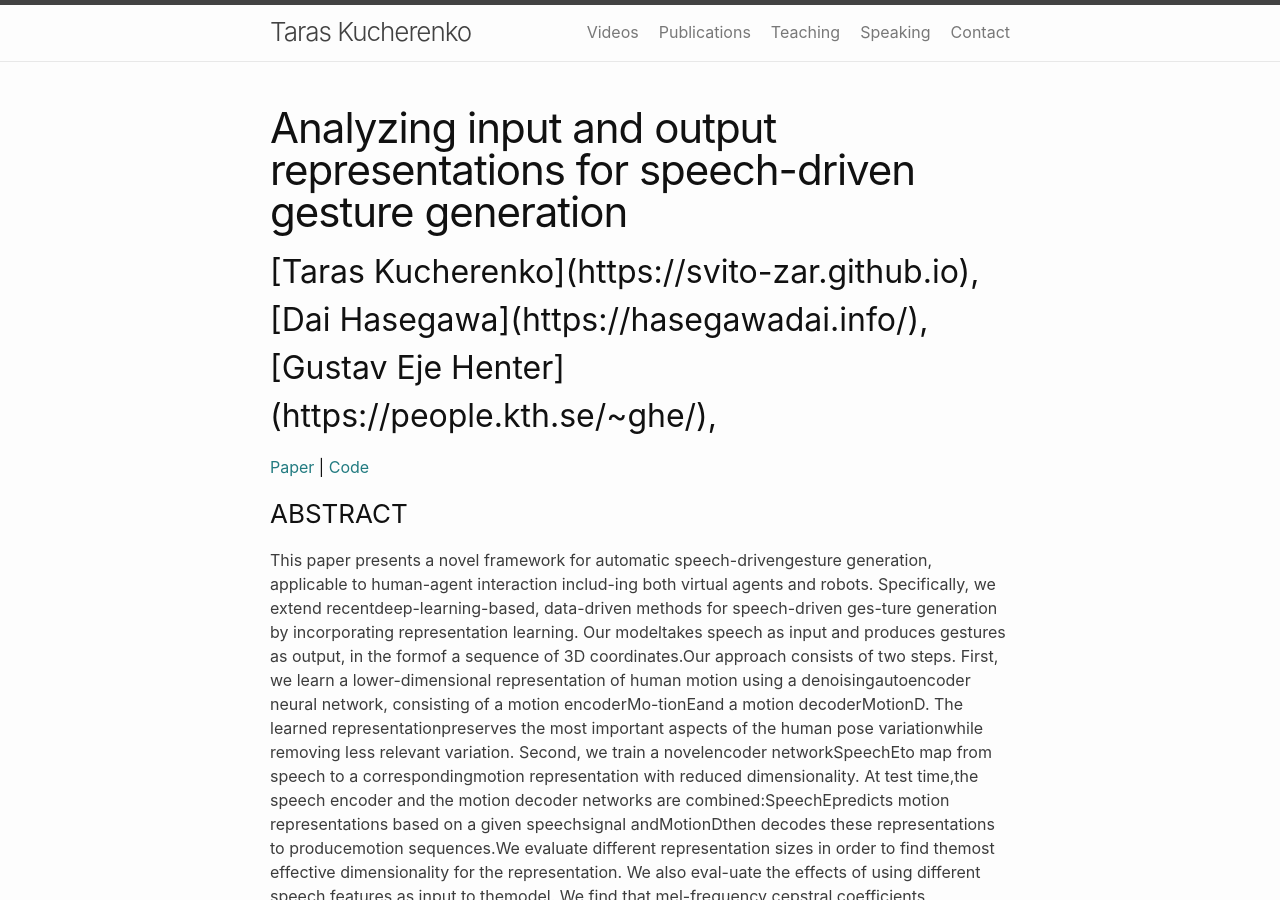
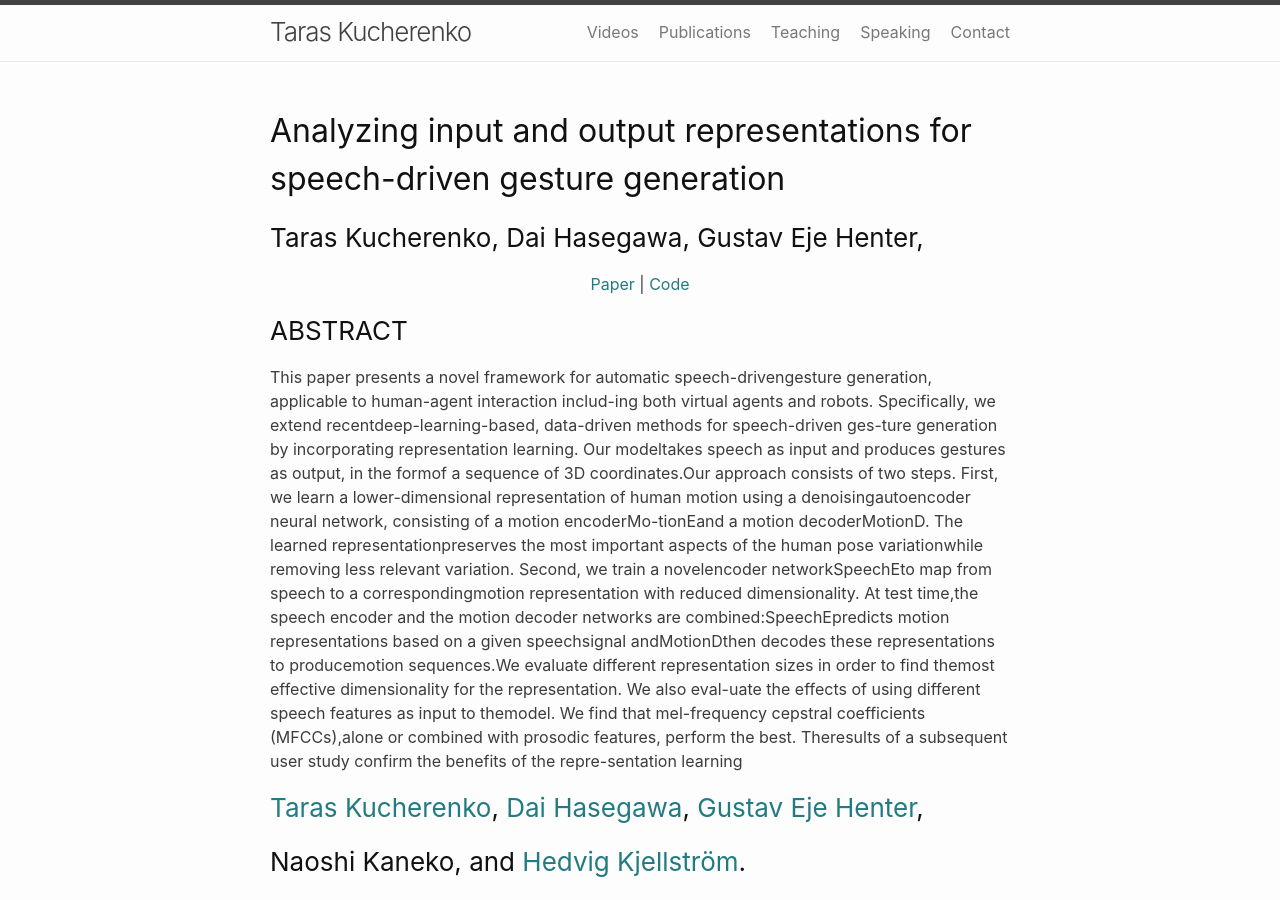
Before and after one commit to Svito-zar/Svito-zar.github.io, a Jekyll site: the page built from _posts/2020-01-14-Audio2Gestures.md, in a window 1280 px wide and 900 px high. Built offline with Jekyll 4.4.1, drawn with Linux system fonts in a browser that asks for light colours.

Commit message:
Small edit

```diff
--- a/_posts/2020-01-14-Audio2Gestures.md
+++ b/_posts/2020-01-14-Audio2Gestures.md
@@ -6,9 +6,11 @@ permalink: /audio2gestures/
 
 
 <p align="center">
-  <h1> Analyzing input and output representations for speech-driven gesture generation </h1>
-  <h2> [Taras  Kucherenko](https://svito-zar.github.io),  [Dai  Hasegawa](https://hasegawadai.info/), [Gustav  Eje  Henter](https://people.kth.se/~ghe/), </h2>
+  <h2> Analyzing input and output representations for speech-driven gesture generation </h2>
+  <h3> Taras  Kucherenko,  Dai  Hasegawa, Gustav  Eje  Henter, </h3>
+</p>
 
+<p align="center">
  <a href="https://www.researchgate.net/publication/331645229_Analyzing_Input_and_Output_Representations_for_Speech-Driven_Gesture_Generation">Paper</a>    |
  <a href="https://github.com/GestureGeneration/Speech_driven_gesture_generation_with_autoencoder">Code</a>
 </p>
```
